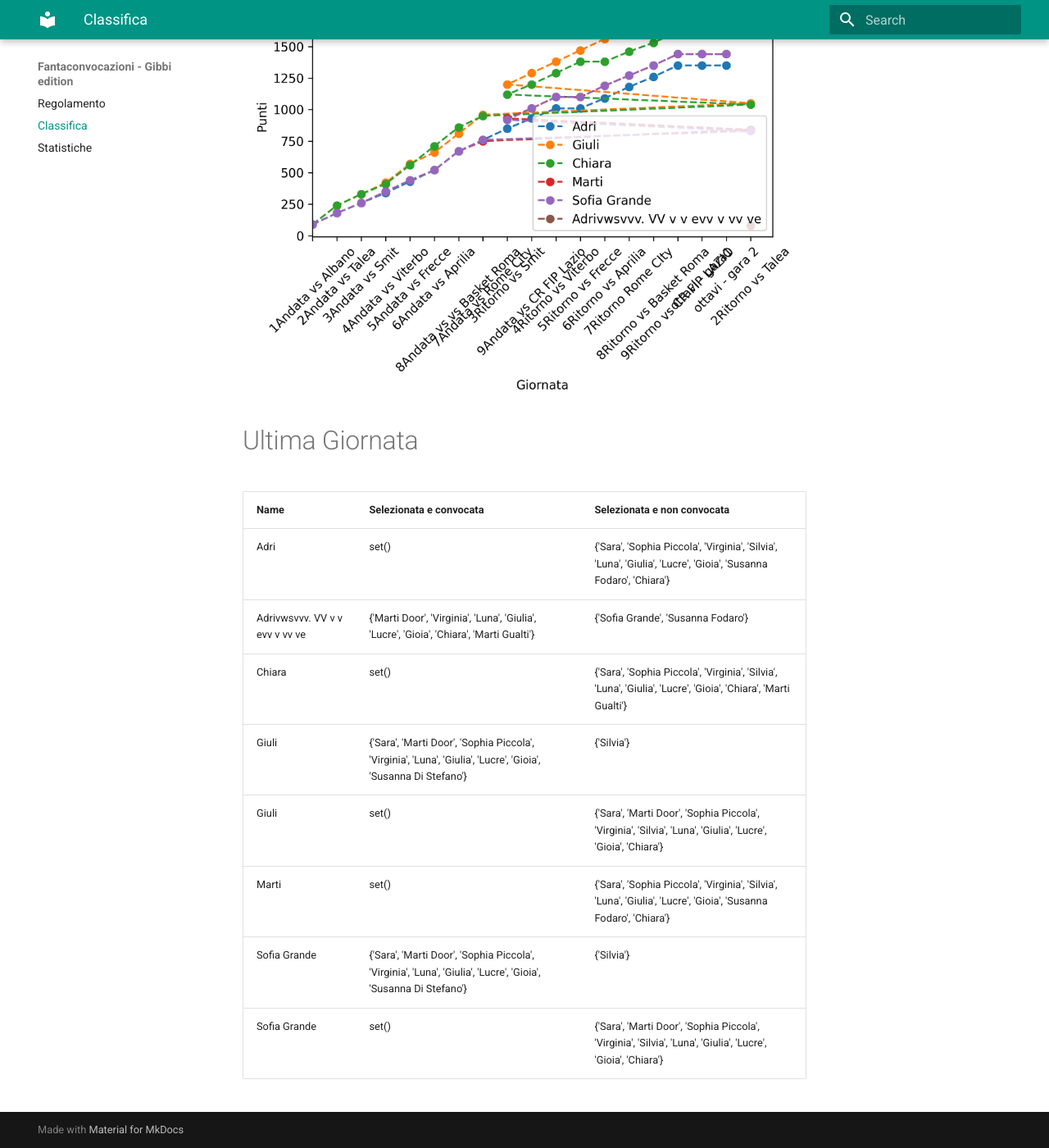
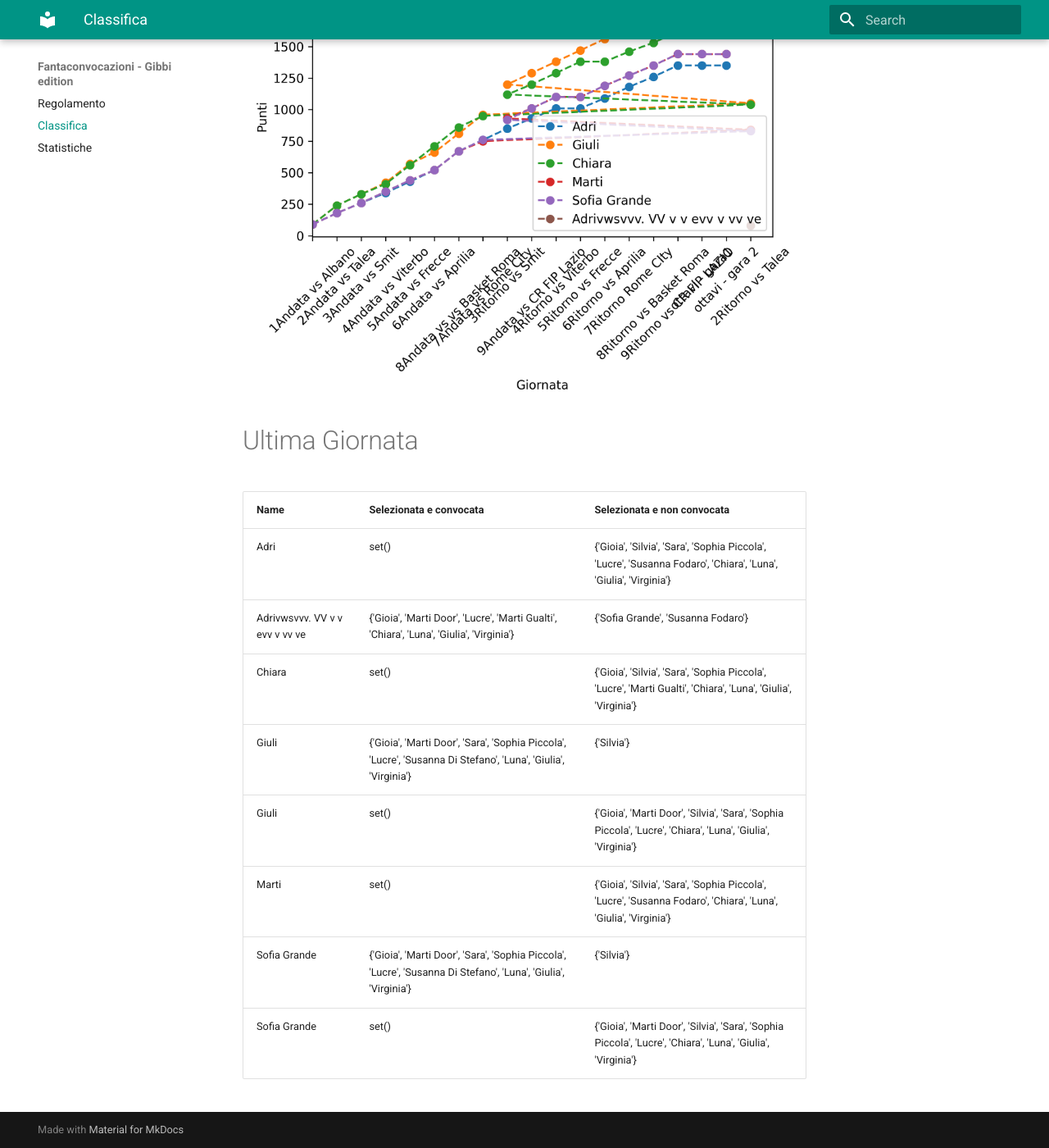
Before and after one commit to martinig94/fantagibbi, an MkDocs documentation site: the page built from docs/Classifica.md, in a window 1280 px wide and 1400 px high, scrolled down 676 px. Shown: the whole window at 82% size. Built offline with MkDocs 1.6.1 and Material for MkDocs 9.7.7, drawn with Linux system fonts in a browser that asks for light colours.

Commit message:
Auto-update from main.py

```diff
--- a/docs/Classifica.md
+++ b/docs/Classifica.md
@@ -19,12 +19,12 @@
 <!-- START_TABLE CORRECT -->
 | Name                           | Selezionata e convocata                                                                                        | Selezionata e non convocata                                                                                      |
 |:-------------------------------|:---------------------------------------------------------------------------------------------------------------|:-----------------------------------------------------------------------------------------------------------------|
-| Adri                           | set()                                                                                                          | {'Sara', 'Sophia Piccola', 'Virginia', 'Silvia', 'Luna', 'Giulia', 'Lucre', 'Gioia', 'Susanna Fodaro', 'Chiara'} |
-| Adrivwsvvv. VV v v evv v vv ve | {'Marti Door', 'Virginia', 'Luna', 'Giulia', 'Lucre', 'Gioia', 'Chiara', 'Marti Gualti'}                       | {'Sofia Grande', 'Susanna Fodaro'}                                                                               |
-| Chiara                         | set()                                                                                                          | {'Sara', 'Sophia Piccola', 'Virginia', 'Silvia', 'Luna', 'Giulia', 'Lucre', 'Gioia', 'Chiara', 'Marti Gualti'}   |
-| Giuli                          | {'Sara', 'Marti Door', 'Sophia Piccola', 'Virginia', 'Luna', 'Giulia', 'Lucre', 'Gioia', 'Susanna Di Stefano'} | {'Silvia'}                                                                                                       |
-| Giuli                          | set()                                                                                                          | {'Sara', 'Marti Door', 'Sophia Piccola', 'Virginia', 'Silvia', 'Luna', 'Giulia', 'Lucre', 'Gioia', 'Chiara'}     |
-| Marti                          | set()                                                                                                          | {'Sara', 'Sophia Piccola', 'Virginia', 'Silvia', 'Luna', 'Giulia', 'Lucre', 'Gioia', 'Susanna Fodaro', 'Chiara'} |
-| Sofia Grande                   | {'Sara', 'Marti Door', 'Sophia Piccola', 'Virginia', 'Luna', 'Giulia', 'Lucre', 'Gioia', 'Susanna Di Stefano'} | {'Silvia'}                                                                                                       |
-| Sofia Grande                   | set()                                                                                                          | {'Sara', 'Marti Door', 'Sophia Piccola', 'Virginia', 'Silvia', 'Luna', 'Giulia', 'Lucre', 'Gioia', 'Chiara'}     |
+| Adri                           | set()                                                                                                          | {'Gioia', 'Silvia', 'Sara', 'Sophia Piccola', 'Lucre', 'Susanna Fodaro', 'Chiara', 'Luna', 'Giulia', 'Virginia'} |
+| Adrivwsvvv. VV v v evv v vv ve | {'Gioia', 'Marti Door', 'Lucre', 'Marti Gualti', 'Chiara', 'Luna', 'Giulia', 'Virginia'}                       | {'Sofia Grande', 'Susanna Fodaro'}                                                                               |
+| Chiara                         | set()                                                                                                          | {'Gioia', 'Silvia', 'Sara', 'Sophia Piccola', 'Lucre', 'Marti Gualti', 'Chiara', 'Luna', 'Giulia', 'Virginia'}   |
+| Giuli                          | {'Gioia', 'Marti Door', 'Sara', 'Sophia Piccola', 'Lucre', 'Susanna Di Stefano', 'Luna', 'Giulia', 'Virginia'} | {'Silvia'}                                                                                                       |
+| Giuli                          | set()                                                                                                          | {'Gioia', 'Marti Door', 'Silvia', 'Sara', 'Sophia Piccola', 'Lucre', 'Chiara', 'Luna', 'Giulia', 'Virginia'}     |
+| Marti                          | set()                                                                                                          | {'Gioia', 'Silvia', 'Sara', 'Sophia Piccola', 'Lucre', 'Susanna Fodaro', 'Chiara', 'Luna', 'Giulia', 'Virginia'} |
+| Sofia Grande                   | {'Gioia', 'Marti Door', 'Sara', 'Sophia Piccola', 'Lucre', 'Susanna Di Stefano', 'Luna', 'Giulia', 'Virginia'} | {'Silvia'}                                                                                                       |
+| Sofia Grande                   | set()                                                                                                          | {'Gioia', 'Marti Door', 'Silvia', 'Sara', 'Sophia Piccola', 'Lucre', 'Chiara', 'Luna', 'Giulia', 'Virginia'}     |
 <!-- END_TABLE CORRECT -->
```
